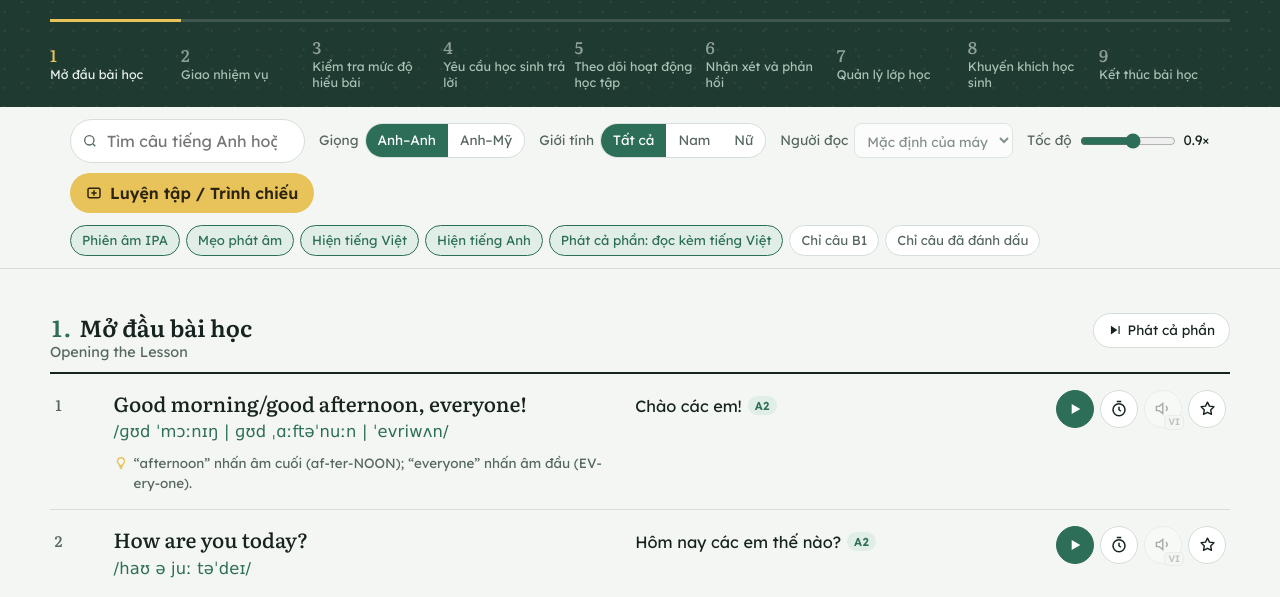
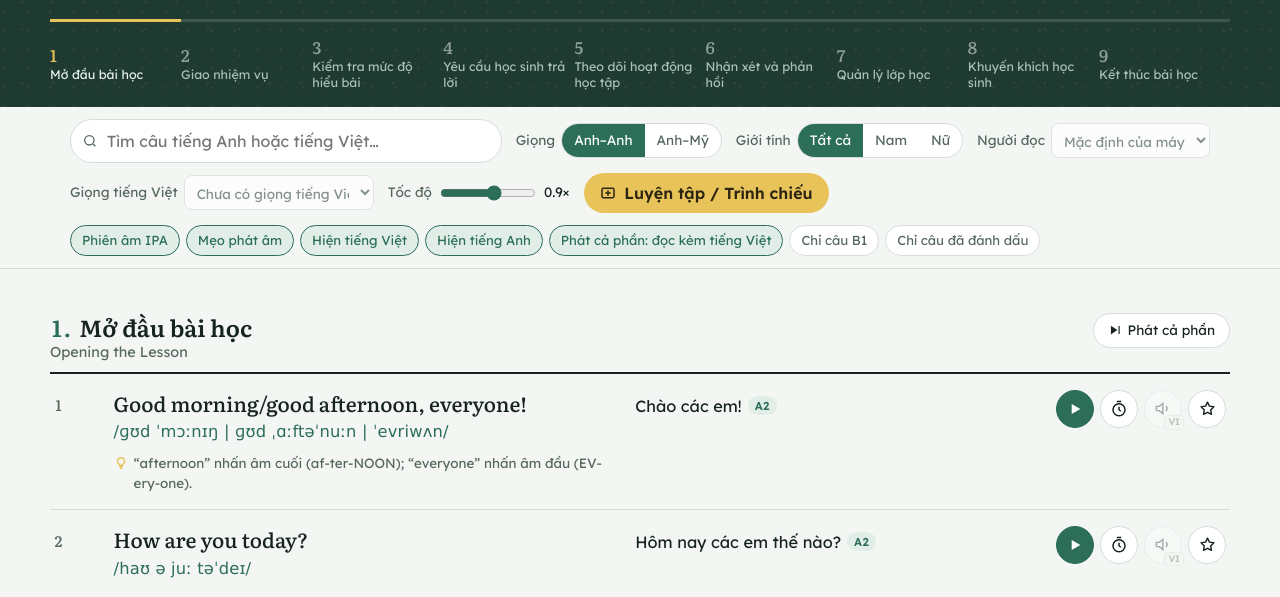
Before and after one commit to tpk792023/classroom-english, a plain HTML site: page index.html in a window 1280 px wide. Shown: the part 203-800 px from the top of the page. Drawn offline with Linux system fonts and the light colour scheme; a web font is replaced by a local one.

Commit message:
Update index.html

```diff
--- a/index.html
+++ b/index.html
@@ -212,6 +212,7 @@ body.no-en .ipa{visibility:hidden}
     </div>
     <div class="ctl">Giới tính <div class="seg" role="group" aria-label="Giới tính giọng đọc"><button type="button" id="genAll" aria-pressed="true">Tất cả</button><button type="button" id="genM" aria-pressed="false">Nam</button><button type="button" id="genF" aria-pressed="false">Nữ</button></div></div>
     <label class="ctl" for="voice">Người đọc <select id="voice"></select></label>
+    <label class="ctl" for="viVoiceSel">Giọng tiếng Việt <select id="viVoiceSel"></select></label>
     <label class="ctl" for="rate">Tốc độ <input id="rate" type="range" min="0.5" max="1.2" step="0.05" value="0.9"><span class="rate" id="rateVal">0.9×</span></label>
     <button type="button" class="btn-main" id="openPractice">
       <svg width="16" height="16" viewBox="0 0 24 24" fill="none" stroke="currentColor" stroke-width="2.2" aria-hidden="true"><rect x="3" y="5" width="18" height="14" rx="2"/><path d="M8 12h8M12 8v8"/></svg>
@@ -276,7 +277,7 @@ const DATA = [{"vi": "Mở đầu bài học", "en": "Opening the Lesson", "item
   DATA.forEach((s, si) => s.items.forEach(it => { it.si = si; ALL.push(it); }));
 
   const state = {
-    q: '', accent: store.get('accent','GB'), voiceName: store.get('voice',''), rate: store.get('rate',0.9), gender: store.get('gender','all'), noGender: false,
+    q: '', accent: store.get('accent','GB'), voiceName: store.get('voice',''), rate: store.get('rate',0.9), gender: store.get('gender','all'), noGender: false, viName: store.get('viVoice',''),
     ipa: store.get('ipa',true), tip: store.get('tip',true), vi: true, en: true, readVi: store.get('readVi',true),
     b1: false, star: false, stars: new Set(store.get('stars',[])),
   };
@@ -289,6 +290,7 @@ const DATA = [{"vi": "Mở đầu bài học", "en": "Opening the Lesson", "item
     if(!synth) return;
     voices = synth.getVoices();
     fillVoiceSelect();
+    fillViSelect();
     updateNotice();
   }
   /* Web Speech API không cho biết giới tính, nên đoán từ tên giọng */
@@ -309,10 +311,24 @@ const DATA = [{"vi": "Mở đầu bài học", "en": "Opening the Lesson", "item
     }
     return list.slice().sort((a,b) => score(a) - score(b) || a.name.localeCompare(b.name));
   }
-  function viVoice(){
+  function viVoices(){
     const list = voices.filter(v => v.lang.toLowerCase().replace('_','-').startsWith('vi'));
     const score = v => (/natural|neural|online|google/i.test(v.name) ? 0 : 1);
-    return list.sort((a,b) => score(a) - score(b))[0] || null;
+    return list.sort((a,b) => score(a) - score(b));
+  }
+  function viVoice(){
+    const l = viVoices();
+    return l.find(v => v.name === state.viName) || l[0] || null;
+  }
+  function fillViSelect(){
+    const sel = $('#viVoiceSel');
+    const l = viVoices();
+    sel.innerHTML = '';
+    if(!l.length){ const o = document.createElement('option'); o.textContent = 'Chưa có giọng tiếng Việt'; sel.appendChild(o); sel.disabled = true; return; }
+    sel.disabled = false;
+    l.forEach(v => { const o = document.createElement('option'); o.value = v.name; o.textContent = v.name.slice(0,40); sel.appendChild(o); });
+    const cur = viVoice();
+    if(cur) sel.value = cur.name;
   }
   function currentEnVoice(){
     const list = enVoices();
@@ -517,6 +533,7 @@ const DATA = [{"vi": "Mở đầu bài học", "en": "Opening the Lesson", "item
   $('#genF').onclick = () => setGender('female');
   setGender(state.gender);
   $('#voice').onchange = e => { state.voiceName = e.target.value; store.set('voice', state.voiceName); playItem(ALL[0]); };
+  $('#viVoiceSel').onchange = e => { state.viName = e.target.value; store.set('viVoice', state.viName); };
   const rate = $('#rate');
   rate.value = state.rate; $('#rateVal').textContent = (+state.rate).toFixed(2).replace(/0$/,'') + '×';
   rate.oninput = () => { state.rate = +rate.value; store.set('rate', state.rate); $('#rateVal').textContent = state.rate.toFixed(2).replace(/0$/,'') + '×'; };
```
